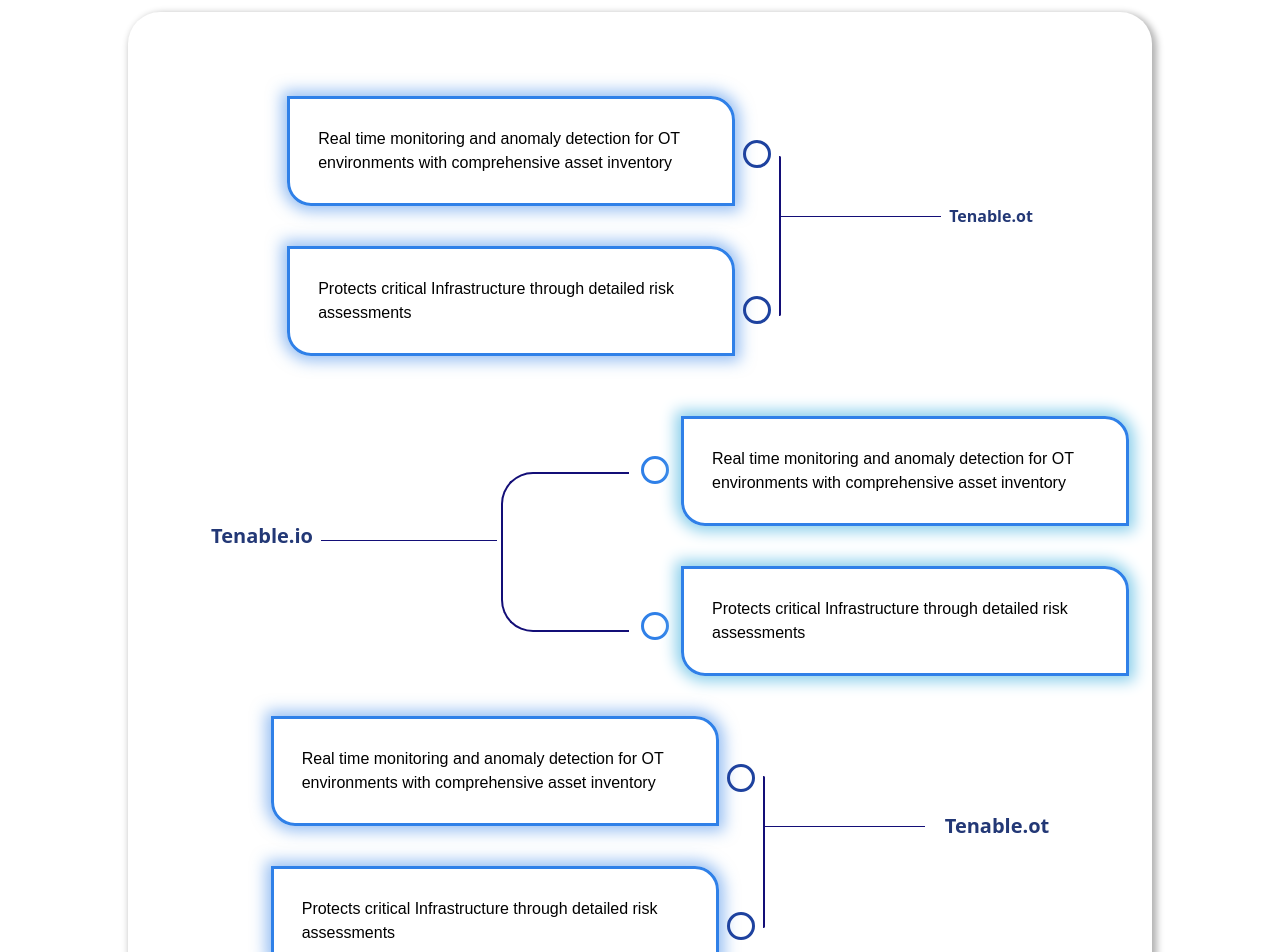
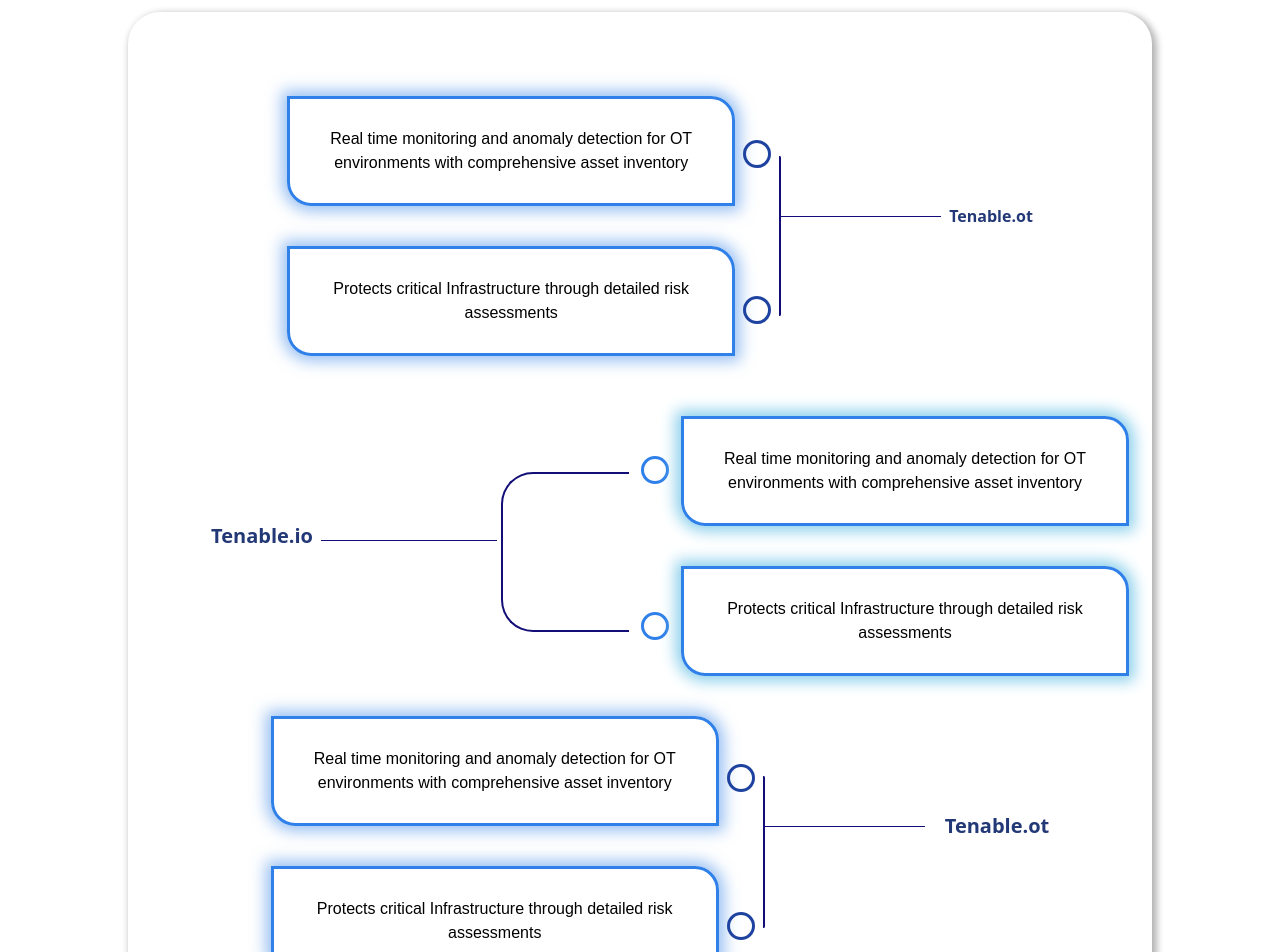
Before and after one commit to muaz-nadeem/frontend-sps, a React (Vite) app: page /frontend-sps/products in a window 1280 px wide. Shown: the part 1020-1972 px from the top of the page. Built offline with nearby package versions, Linux system fonts and the light colour scheme.

Commit message:
.made about page.

```diff
--- a/src/App.jsx
+++ b/src/App.jsx
@@ -7,7 +7,9 @@
 import Pricing from "./Pages/Pricing";
 import Services from "./Pages/Services";
 import FlowbiteInitializer from "./components/FLowbiteInitializer";
+
 import React  from 'react';
+import AboutUs from "./Pages/AboutUs";
 function App() {
 
   return (
@@ -20,6 +22,7 @@
         {/* Change the route from :planId to :planName */}
         <Route path="/pricing/:planName" element={<Pricing />} />
         <Route path="/services/:serviceName" element={<Services/>}/>
+        <Route path="/about-us/contact" element={<AboutUs/>}/>
       </Routes>
       <Footer />
     </Router>
--- /dev/null
+++ b/src/Pages/AboutUs.jsx
@@ -0,0 +1,35 @@
+import React from 'react'
+import Form from '../components/productpage_components/Form'
+import Description_box from '../components/productpage_components/Description_box'
+import { Twitter } from 'lucide-react'
+import { Linkedin } from 'lucide-react'
+const AboutUs = () => {
+  return (
+    <div className='flex justify-center my-10'>
+        <Form/>
+        <div className='flex flex-col m-10 gap-8'>
+
+          <Description_box classes='w-64 h-24'>
+              <p><span className='text-blue font-bold '>Call us : </span>+301-337-2290</p>
+            </Description_box>
+            <Description_box classes='w-64 h-24'>
+              <p><span className='text-blue font-bold '>Call us : </span>+301-337-2290</p>
+            </Description_box>
+            <Description_box classes='w-64 h-24'>
+              <p><span className='text-blue font-bold '>Call us : </span>+301-337-2290</p>
+            </Description_box>
+            <button className='flex justify-between w-64 p-4 rounded-4xl bg-gradient-to-r from-blue to-skyblue text-md text-white font-bold transition-all ease-in-out hover:bg-gradient-to-l'>
+              Follow Us
+              <div className='flex flex-row gap-3'>
+                <Twitter color="#ffffff" absoluteStrokeWidth />
+                <Linkedin color="#ffffff" absoluteStrokeWidth />
+              </div>
+            </button>
+        </div>
+
+
+    </div>
+  )
+}
+
+export default AboutUs
--- a/src/Pages/Pricing.jsx
+++ b/src/Pages/Pricing.jsx
@@ -30,11 +30,9 @@
         <div className="flex flex-row flex-wrap justify-center gap-5 mt-5 max-w-4xl">
           {currentPlan.benifit.map((benefit, index) => (
             <>
-              <Description_box
-                key={index}
-                classes={'w-96 h-auto'}
-                description={benefit}
-              />
+              <Description_box key={index} classes={'w-96 h-auto'}>
+                {benefit}
+              </Description_box>
               {index === 1 && (
                 <div className="w-full"></div>
               )}
--- a/src/Pages/Products.jsx
+++ b/src/Pages/Products.jsx
@@ -9,7 +9,6 @@
 const Products = () => {
   return (
     <div flex flex-col min-h-screen>
-
         <Section1 />
         <Section2 />
         <Section3 />
--- a/src/components/Servicespage_components/ComplianceArea.jsx
+++ b/src/components/Servicespage_components/ComplianceArea.jsx
@@ -15,16 +15,16 @@
               {lidata[index] && (
                 <>
                   {Array.isArray(lidata[index]) ? (
-                    <ul className='list-none pl-5 text-black font-normal text-sm mt-1'>
+                    <ul className='list-none pl-5 text-black font-normal mt-1'>
                       {lidata[index].map((subItem, subIndex) => (
-                        <li key={subIndex} className='flex items-center text-black font-normal text-sm'>
+                        <li key={subIndex} className='flex items-center text-black font-normal text-md p-2'>
                           <CheckSquare className="w-4 h-4 ml-8 mr-2 text-blue flex-shrink-0" />
                           {subItem}
                         </li>
                       ))}
                     </ul>
                   ) : (
-                    <div className='flex items-start text-black font-normal text-sm mt-1'>
+                    <div className='flex items-start text-black font-normal text-base mt-1'>
                       <CheckSquare className="w-4 h-4 ml-8 mr-2 text-blue flex-shrink-0" />
                       <p>{lidata[index]}</p>
                     </div>
--- a/src/components/productpage_components/Description_box.jsx
+++ b/src/components/productpage_components/Description_box.jsx
@@ -1,14 +1,13 @@
 import React from 'react'
 
-const Description_box = ({ description, classes}) => {
+const Description_box = ({ children, classes}) => {
     return (
 
-        <div className={` ${classes} font-poppins  p-7 text-base rounded-tr-3xl border-3 border-skyblue rounded-bl-3xl`}>
-            <p>
-                {description}
+        <div className={`flex items-center ${classes} font-poppins  p-7 text-base rounded-tr-3xl border-3 border-skyblue rounded-bl-3xl`}>
+            <p className='text-center'>
+                {children}
             </p>
         </div>
-
     )
   }
 
--- a/src/components/productpage_components/section2.jsx
+++ b/src/components/productpage_components/section2.jsx
@@ -12,21 +12,22 @@
 
                 <div className="flex flex-col gap-10 ml-10 mt-5">
 
-                    <Description_box description="Real time monitoring and anomaly detection for OT
-                environments with comprehensive asset inventory"
-                classes="w-md h-auto shadow-[0px_0px_15px_5px_rgba(47,128,232,0.5)]"/>
+                <Description_box  classes="w-md h-auto shadow-[0px_0px_15px_5px_rgba(47,128,232,0.5)]">
+                    Real time monitoring and anomaly detection for OT environments with comprehensive asset inventory
+                </Description_box>
 
-                    <Description_box description="Protects critical Infrastructure through detailed
-                risk assessments"   classes="w-md h-auto shadow-[0px_0px_15px_5px_rgba(47,128,232,0.5)]"/>
+                <Description_box classes="w-md h-auto shadow-[0px_0px_15px_5px_rgba(47,128,232,0.5)]">
+                    Protects critical Infrastructure through detailed risk assessments
+                </Description_box>
                 </div>
-
 
                 <div className="hidden lg:flex flex-col gap-32 items-center mt-16 ml-2">
                     <div className="w-7 h-7 rounded-full border-3 border-blue-800 bg-transparent "></div> {/* circle */}
                     <div className="w-7 h-7 rounded-full border-3 border-blue-800 bg-transparent "></div> {/* circle */}
                 </div>
 
-                <div class="hidden lg:block mt-20 ml-2 w-32 h-40 border-t-2 border-b-2 border-r-2 rounded-tr-4xl rounded-br-4xl border-blue"></div>
+                <div class="hidden lg:block mt-20 ml-2 w-32 h-40 border-t-2 border-b-2 border-r-2 rounded-tr-4xl rounded-br-4xl border-blue">
+                </div>
 
                 <div className="relative flex items-center mt-4 lg:mt-0">
                     <div className="w-20 lg:w-40 h-[1px] bg-blue"></div> {/* horizontal line */}
@@ -56,11 +57,12 @@
                     </div>
 
                     <div className='flex flex-col gap-10 mt-10'>
-                        <Description_box description="Real time monitoring and anomaly detection for OT
-                        environments with comprehensive asset inventory"  classes="w-md h-auto shadow-[0px_0px_15px_5px_skyblue]"/ >
+                        <Description_box classes="w-md h-auto shadow-[0px_0px_15px_5px_skyblue]">Real time monitoring and anomaly detection for OT
+                        environments with comprehensive asset inventory</Description_box>
 
-                        <Description_box description="Protects critical Infrastructure through detailed
-                        risk assessments"  classes="w-md h-auto shadow-[0px_0px_15px_5px_skyblue] "/>
+                        <Description_box classes="w-md h-auto shadow-[0px_0px_15px_5px_skyblue] ">Protects critical Infrastructure through detailed
+                        risk assessments
+                        </Description_box>
                     </div>
 
                 </div>
@@ -73,11 +75,13 @@
 
                 <div className="flex flex-col gap-10 ml-10 mt-10">
 
-                    <Description_box description="Real time monitoring and anomaly detection for OT
-                        environments with comprehensive asset inventory"  classes="w-md h-auto shadow-[0px_0px_15px_5px_rgba(47,128,232,0.5)]"/>
+                    <Description_box classes="w-md h-auto shadow-[0px_0px_15px_5px_rgba(47,128,232,0.5)]">
+                        Real time monitoring and anomaly detection for OT environments with comprehensive asset inventory
+                    </Description_box>
 
-                    <Description_box description="Protects critical Infrastructure through detailed
-                      risk assessments"   classes="w-md h-auto shadow-[0px_0px_15px_5px_rgba(47,128,232,0.5)]"/>
+                    <Description_box classes="w-md h-auto shadow-[0px_0px_15px_5px_rgba(47,128,232,0.5)]">
+                        Protects critical Infrastructure through detailed risk assessments
+                    </Description_box>
                 </div>
 
                 <div className="hidden lg:flex flex-col gap-30 items-center mt-22 ml-2">
```
Also changed, not shown: src/components/NavigationBar.jsx (+18 -9 lines), src/components/Servicespage_components/data/servicesData.js (+25 -1 lines), src/components/productpage_components/Section3.jsx (+12 -4 lines).
